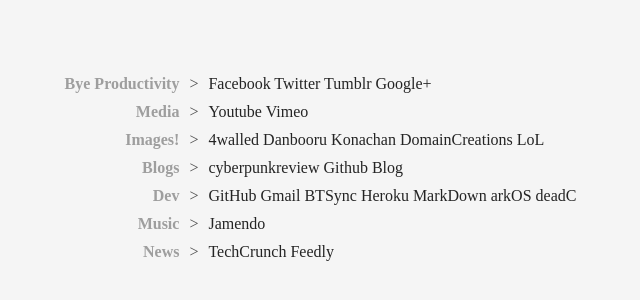
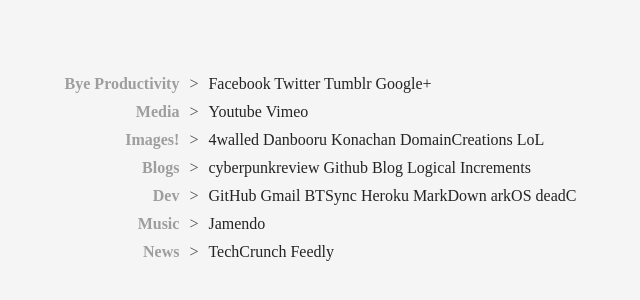
Before and after one commit to ijara/rapid-dial, a plain HTML site: page index.html in a window 1280 px wide. Shown: the part 232-532 px from the top of the page, without its empty margins (43-683 px from the left). Drawn offline with Linux system fonts and the light colour scheme.

Commit message:
added Logical Increments

```diff
--- a/index.html
+++ b/index.html
@@ -52,6 +52,8 @@
                         <td>
                             <a href="http://cyberpunkreview.com">cyberpunkreview</a>
                             <a href="https://github.com/blog/category/all">Github Blog</a>
+                            <a href="http://www.logicalincrements.com/">Logical Increments</a>
+
                     </tr>
 
                     <td align="right">Dev</td>
```
